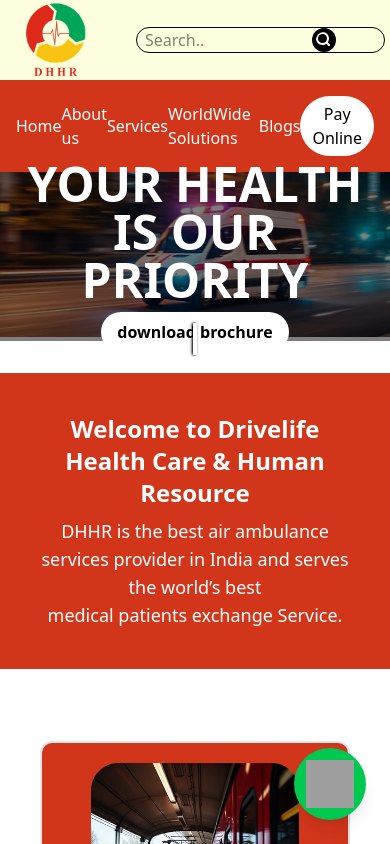
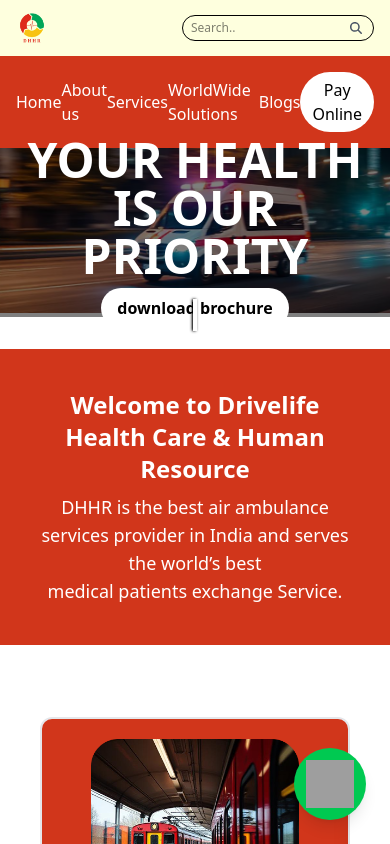
Before and after one commit to KaranSapra124/Air_Ambulance, a React (Vite) app: page / in a window 390 px wide. Shown: the top 844 px of the page. Built offline with nearby package versions, Linux system fonts and the light colour scheme; grey boxes are pictures that could not be loaded.

Commit message:
Responsive started

```diff
--- a/src/Components/Global/SubNavbar.jsx
+++ b/src/Components/Global/SubNavbar.jsx
@@ -4,15 +4,20 @@ import { FaMagnifyingGlass } from "react-icons/fa6";
 
 const SubNavbar = () => {
   return (
-    <>
-      <div className="flex bg-[#FEFFDE] justify-between px-4">
-        <img className="w-20" src="./Home/Logo.png" alt="" />
-        <div className="flex px-10  relative items-center ">
-          <input className="border rounded-full px-2 " placeholder="Search.." type="text" />
-          <FaMagnifyingGlass className="bg-black absolute left-[13.5rem] text-white p-1 text-2xl rounded-full"/>
-        </div>
+    <div className="flex items-center justify-between bg-[#FEFFDE] px-4 py-3 md:px-8">
+      {/* Logo */}
+      <img className="w-8 lg:w-20" src="./Home/Logo.png" alt="Logo" />
+
+      {/* Search Box */}
+      <div className="relative flex items-center w-full max-w-xs md:max-w-md">
+        <input
+          className="w-fit ml-auto border rounded-full lg:px-3 px-2 lg:py-2 py-1 text-xs lg:text-sm md:text-base outline-none"
+          placeholder="Search.."
+          type="text"
+        />
+        <FaMagnifyingGlass className="absolute right-3 text-gray-600 text-xs md:text-xl cursor-pointer" />
       </div>
-    </>
+    </div>
   );
 };
 
```
